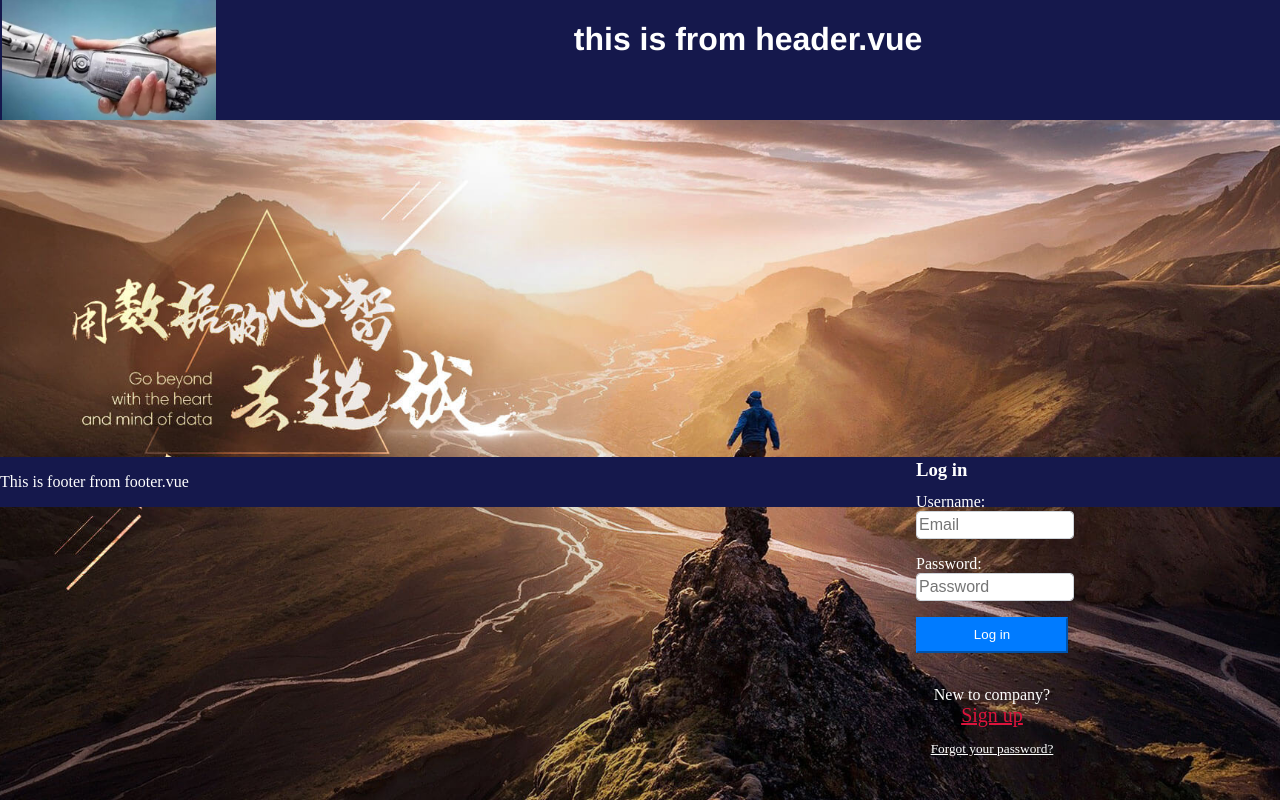
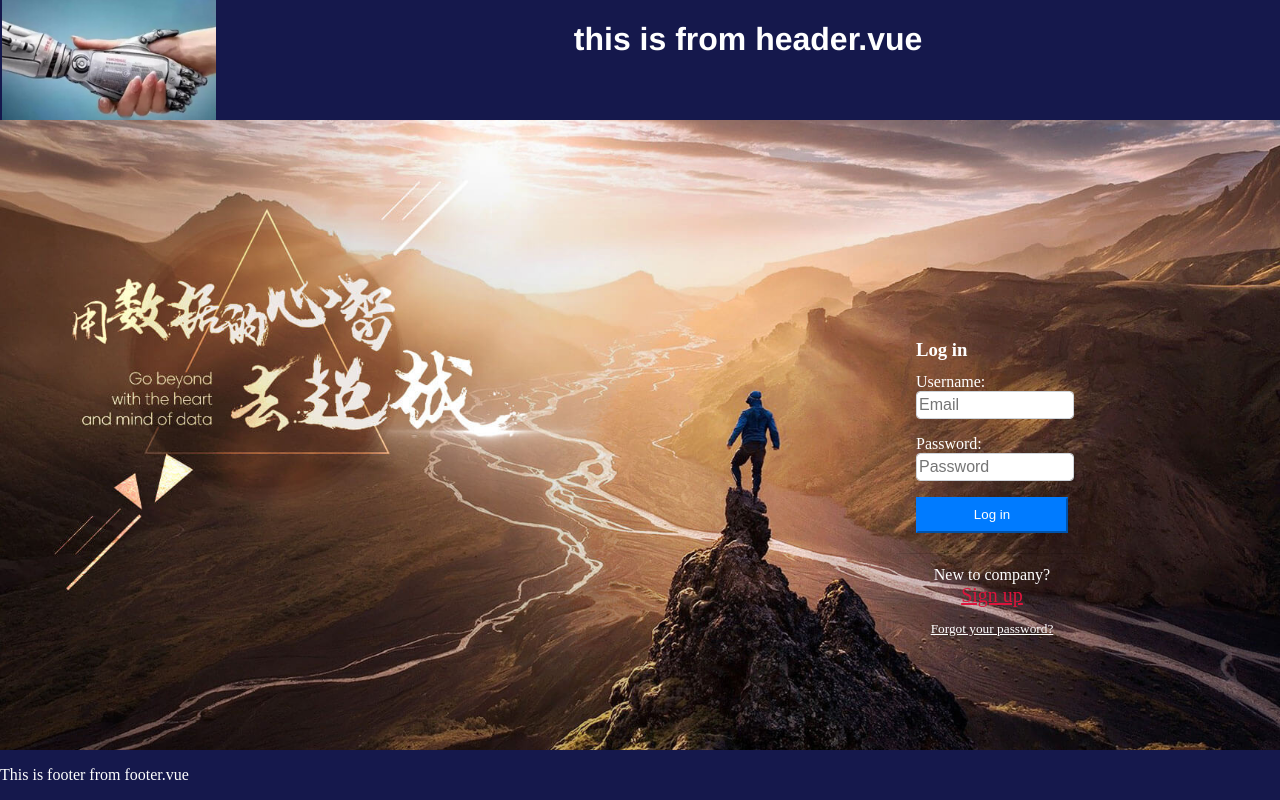
Before and after one commit to miracleoyl/Hurakan, a Vue app: page /login in a window 1280 px wide. Shown: the top 800 px of the page. Built offline with nearby package versions, Linux system fonts and the light colour scheme.

Commit message:
add css back for header and footer

```diff
--- a/src/views/Login.vue
+++ b/src/views/Login.vue
@@ -1,13 +1,13 @@
 <template>
   <div id="app">
     <div class="login">
-        <div>
+        <div id='pageheader'>
             <HEADER msg="this is from header.vue" v-bind:isShow ='false'/>
         </div>
         <div>
             <LOGIN/>
         </div>
-        <div>
+        <div id='pagefooter'>
             <FOOTER/>
         </div>
     </div>
```
